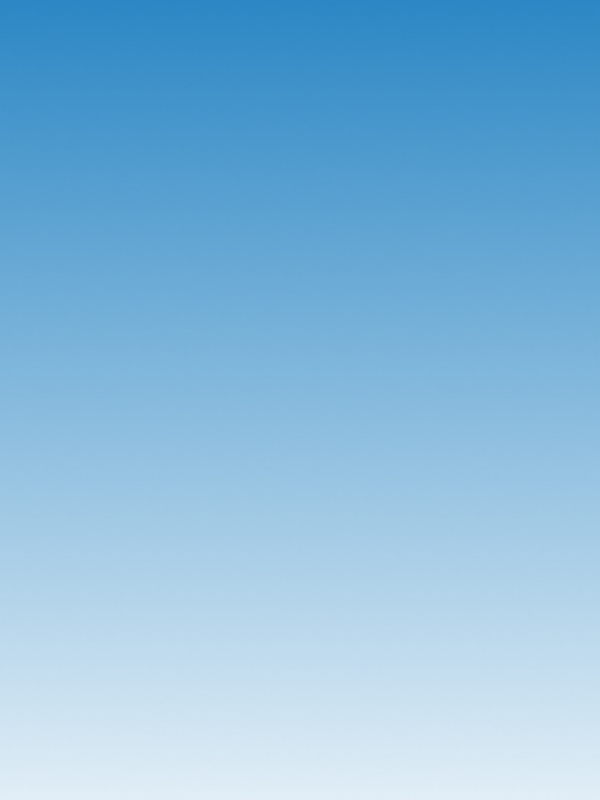
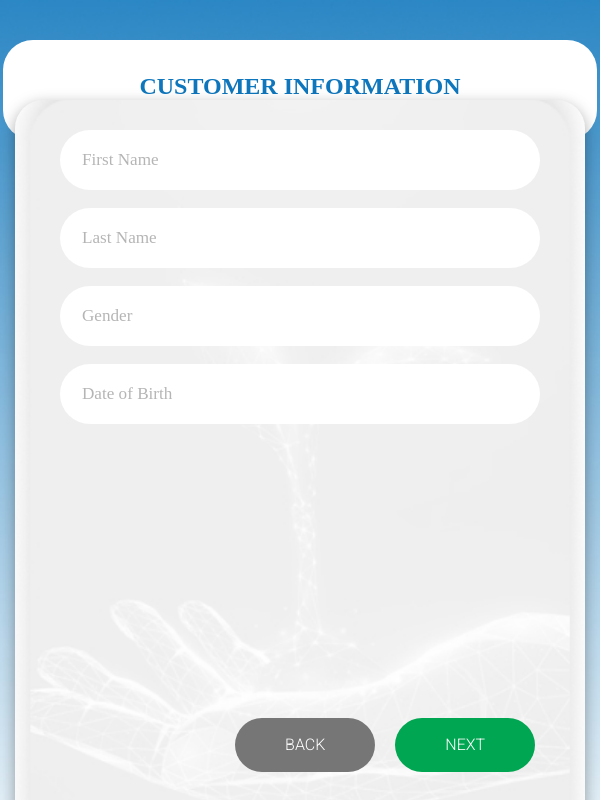
Before and after one commit to muhammadfaizraza/Salam-Takaful, a React (Create React App) app: page /buynow in a window 600 px wide. Built offline with nearby package versions, Linux system fonts and the light colour scheme.

Commit message:
few changes

```diff
--- a/src/responsive.css
+++ b/src/responsive.css
@@ -25,6 +25,11 @@
 
 @media (max-width:1200px) and (min-width:1024px) {
 
+    .innerbuyNow {
+
+        width: 75%;
+
+    }
 
     .headercontent {
         display: flex;
@@ -100,6 +105,12 @@
 @media (max-width:1660px) and (min-width:1400px) {
 
 
+    .innerbuyNow {
+
+        width: 65%;
+
+
+    }
 
     .innerbuyNow1 {
         margin-top: 8px !important;
@@ -639,11 +650,12 @@
         bottom: 100px;
         margin: 0 auto;
         position: absolute;
+
         justify-content: center;
         align-items: center;
         margin: 0 auto !important;
         display: flex;
-        right: 8%;
+        right: 15%;
     }
 
     .formSubmit>button {
@@ -708,7 +720,7 @@
 }
 
 
-@media (max-width: 480px) and (min-width: 375px) {
+@media only screen and (max-width :480px) {
 
     .formoblie {
         display: block !important;
@@ -1276,3 +1288,18 @@
         display: none !important;
     }
 }
+
+@media (min-width :600px)and (max-width:700px) {
+
+    .formSubmit {
+        bottom: 100px;
+        margin: 0 auto;
+        position: absolute;
+        justify-content: center;
+        align-items: center;
+        margin: 0 auto !important;
+        display: flex;
+        right: 7%;
+    }
+
+}
```
